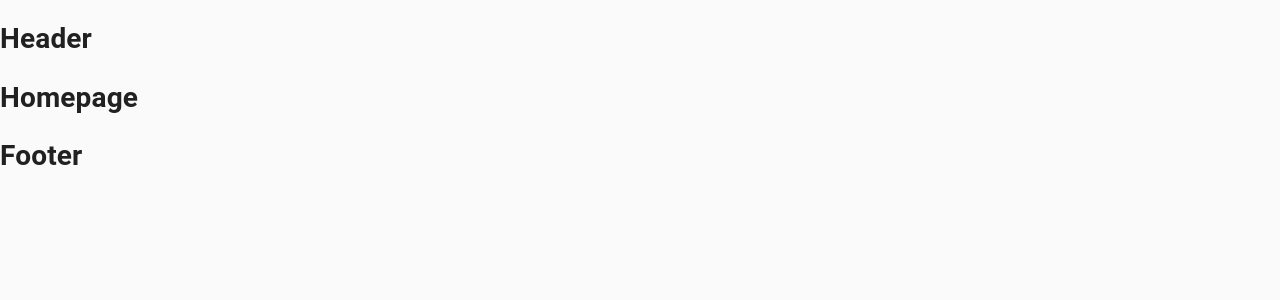
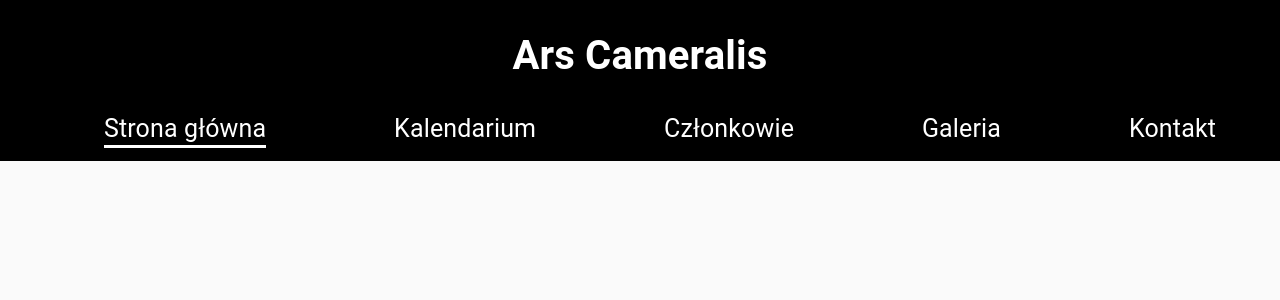
Before and after one commit to piotr-rajtar/ars-cameralis, a React (Create React App) app in the folder client/: page / in a window 1280 px wide. Shown: the top 300 px of the page. Built offline with nearby package versions, Linux system fonts and the light colour scheme.

Commit message:
Add header view

```diff
--- a/client/src/components/layout/Header/Header.js
+++ b/client/src/components/layout/Header/Header.js
@@ -1,5 +1,6 @@
 import React from 'react';
 import PropTypes from 'prop-types';
+import { NavLink } from 'react-router-dom';
 
 import clsx from 'clsx';
 
@@ -8,11 +9,44 @@ import clsx from 'clsx';
 
 import styles from './Header.module.scss';
 
+
 const Component = ({ className, children }) => (
-  <div className={clsx(className, styles.root)}>
-    <h1>Header</h1>
-    {children}
-  </div>
+  <header className={clsx(className, styles.root)}>
+    <h1 className={styles.title}>
+      <NavLink exact to='/' className={styles.title_link}>
+        Ars Cameralis
+      </NavLink>
+    </h1>
+    <nav>
+      <ul className={styles.navigation}>
+        <li className={styles.navigation_item}>
+          <NavLink exact to='/' activeClassName={styles.active} className={styles.navigation_link}>
+            Strona główna
+          </NavLink>
+        </li>
+        <li className={styles.navigation_item}>
+          <NavLink exact to='/kalendarz' activeClassName={styles.active} className={styles.navigation_link}>
+            Kalendarium
+          </NavLink>
+        </li>
+        <li className={styles.navigation_item}>
+          <NavLink exact to='/czlonkowie' activeClassName={styles.active} className={styles.navigation_link}>
+            Członkowie
+          </NavLink>
+        </li>
+        <li className={styles.navigation_item}>
+          <NavLink exact to='/galeria' activeClassName={styles.active} className={styles.navigation_link}>
+            Galeria
+          </NavLink>
+        </li>
+        <li className={styles.navigation_item}>
+          <NavLink exact to='/kontakt' activeClassName={styles.active} className={styles.navigation_link}>
+            Kontakt
+          </NavLink>
+        </li>
+      </ul>
+    </nav>
+  </header>
 );
 
 Component.propTypes = {
--- a/client/src/components/layout/Header/Header.module.scss
+++ b/client/src/components/layout/Header/Header.module.scss
@@ -1,4 +1,41 @@
 @import '../../../styles/settings.scss';
 
-// .root {
-// }
+.root {
+  background-color: black;
+  position: fixed;
+  top: 0;
+  right: 0;
+  width: 100%;
+}
+
+.title {
+  text-align: center;
+  font-size: 40px;
+}
+
+.title_link {
+  color: white;
+  text-decoration: none;
+
+}
+
+.navigation {
+  list-style-type: none;
+  display: flex;
+  justify-content: space-around;
+}
+
+.navigation_item {
+  display: inline-block;
+}
+
+.navigation_link {
+  color: white;
+  text-decoration: none;
+  padding-bottom: 2px;
+  font-size: 25px;
+}
+
+.active {
+  border-bottom: 3px solid white;
+}
```
